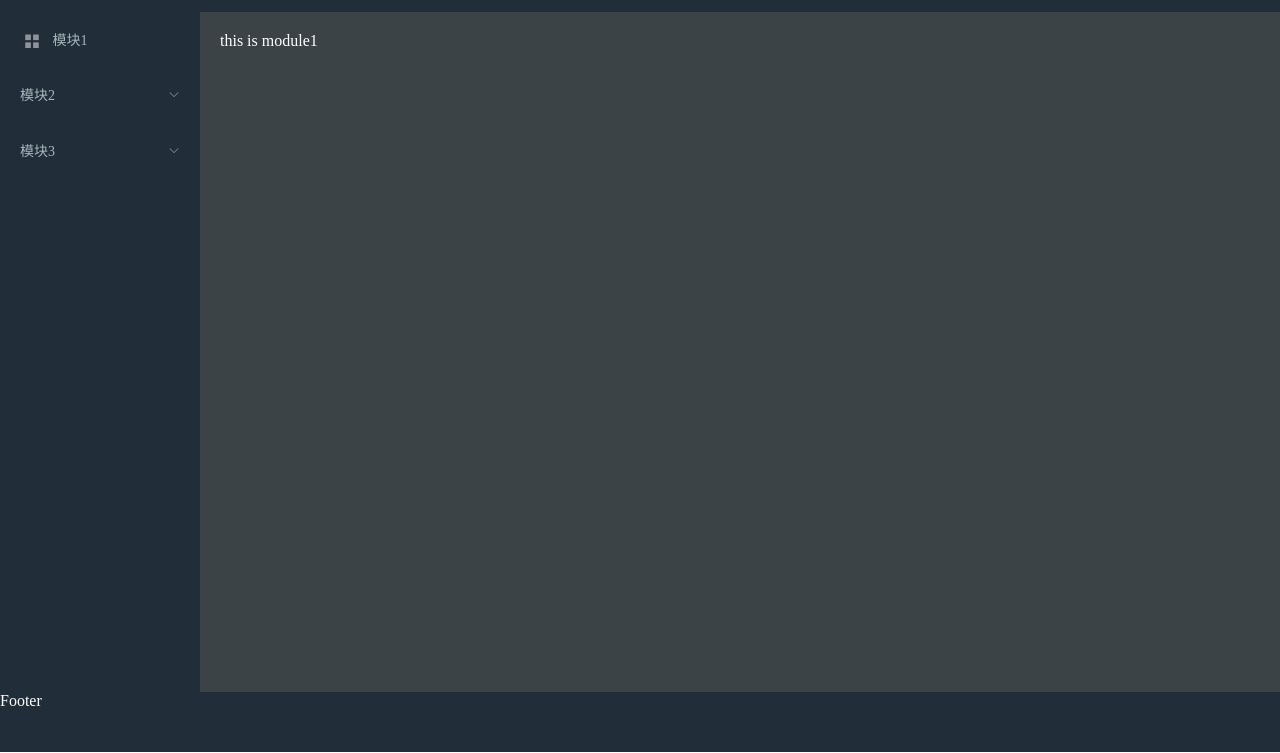
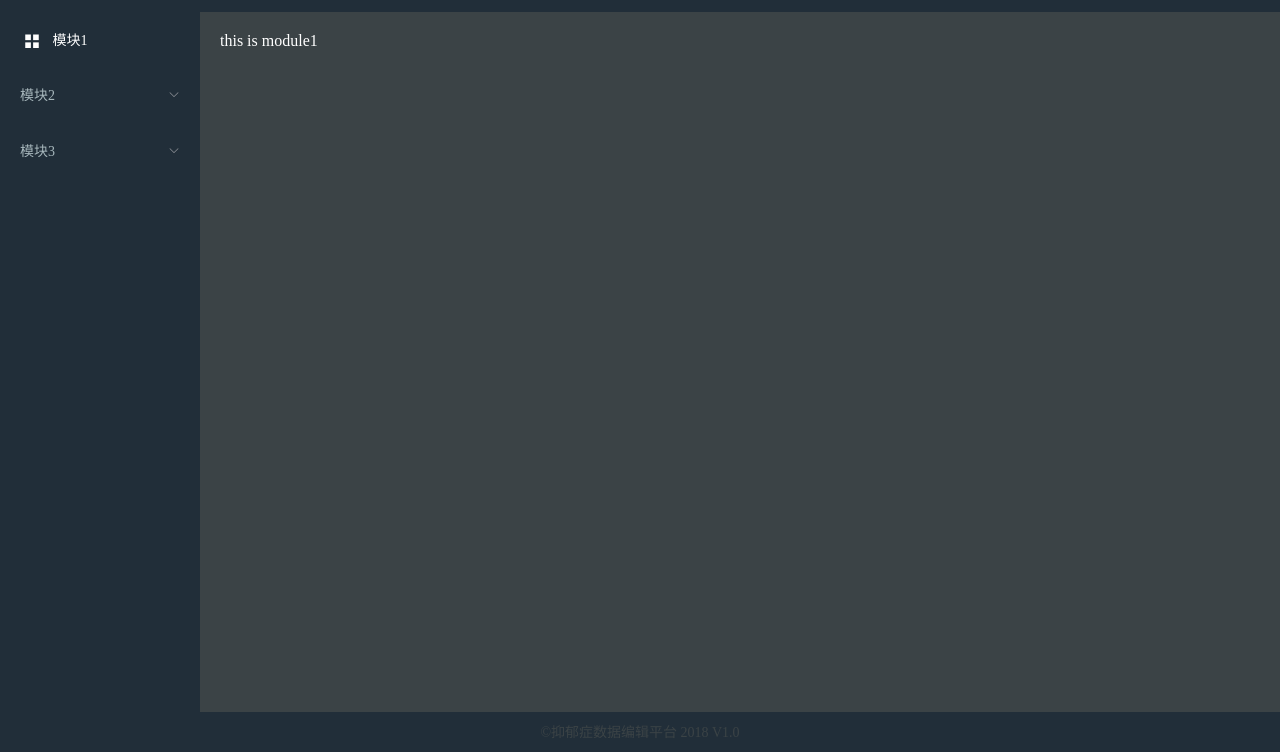
Before and after one commit to mapeng-gh/sysq-editor, a plain HTML site: page WebContent/index.html in a window 1280 px wide. Shown: the part 48-801 px from the top of the page. Drawn offline with Linux system fonts and the light colour scheme.

Commit message:
添加底部说明

```diff
--- /dev/null
+++ b/WebContent/css/footer.css
@@ -0,0 +1,11 @@
+.footer-content{
+	width:100%;
+	height:100%;
+	text-align:center;
+	line-height:40px;
+}
+
+.footer-info{
+	color:#3B4346;
+	font-size:14px;
+}
--- a/WebContent/css/layout.css
+++ b/WebContent/css/layout.css
@@ -21,7 +21,7 @@ html,body{
 .body{
 	position:absolute;
 	top:60px;
-	bottom:60px;
+	bottom:40px;
 	width:100%;
 }
 
@@ -39,6 +39,6 @@ html,body{
 .footer{
 	position: absolute;
 	bottom:0;
-	height:60px;
+	height:40px;
 	width:100%;
 }
--- a/WebContent/index.html
+++ b/WebContent/index.html
@@ -9,6 +9,7 @@
         <link rel="stylesheet" href="/css/header.css">
         <link rel="stylesheet" href="/css/aside.css">
         <link rel="stylesheet" href="/css/main.css">
+        <link rel="stylesheet" href="/css/footer.css">
 </head>
 <body>
 
--- a/WebContent/layout/aside.js
+++ b/WebContent/layout/aside.js
@@ -3,9 +3,9 @@
 	var template = `
 		<div class="aside-content">
 
-				<el-menu default-active="2-1" background-color="#212E39" text-color="#A7B7BC" active-text-color="#FFF" :unique-opened="true" :router="true">
+				<el-menu default-active="/module1" background-color="#212E39" text-color="#A7B7BC" active-text-color="#FFF" :unique-opened="true" :router="true">
 
-						<el-menu-item index="1">
+						<el-menu-item index="/module1">
 								<i class="el-icon-menu"></i>
 								<span slot="title">模块1</span>
 						</el-menu-item>
--- a/WebContent/layout/footer.js
+++ b/WebContent/layout/footer.js
@@ -1,10 +1,16 @@
 (function(){
-	var footerComponent = {
-			template : '<div>Footer</div>',
+	var template = `
+			<div class="footer-content">
+					<span class="footer-info">&copy;抑郁症数据编辑平台 2018 V1.0</span>
+			</div>
+	`;
+
+	var FooterComponent = {
+			template : template,
 			data : function(){
 				return {
 				}
 			}
 	};
-	Vue.component('sysq-footer',footerComponent);
+	Vue.component('sysq-footer',FooterComponent);
 })();
```
